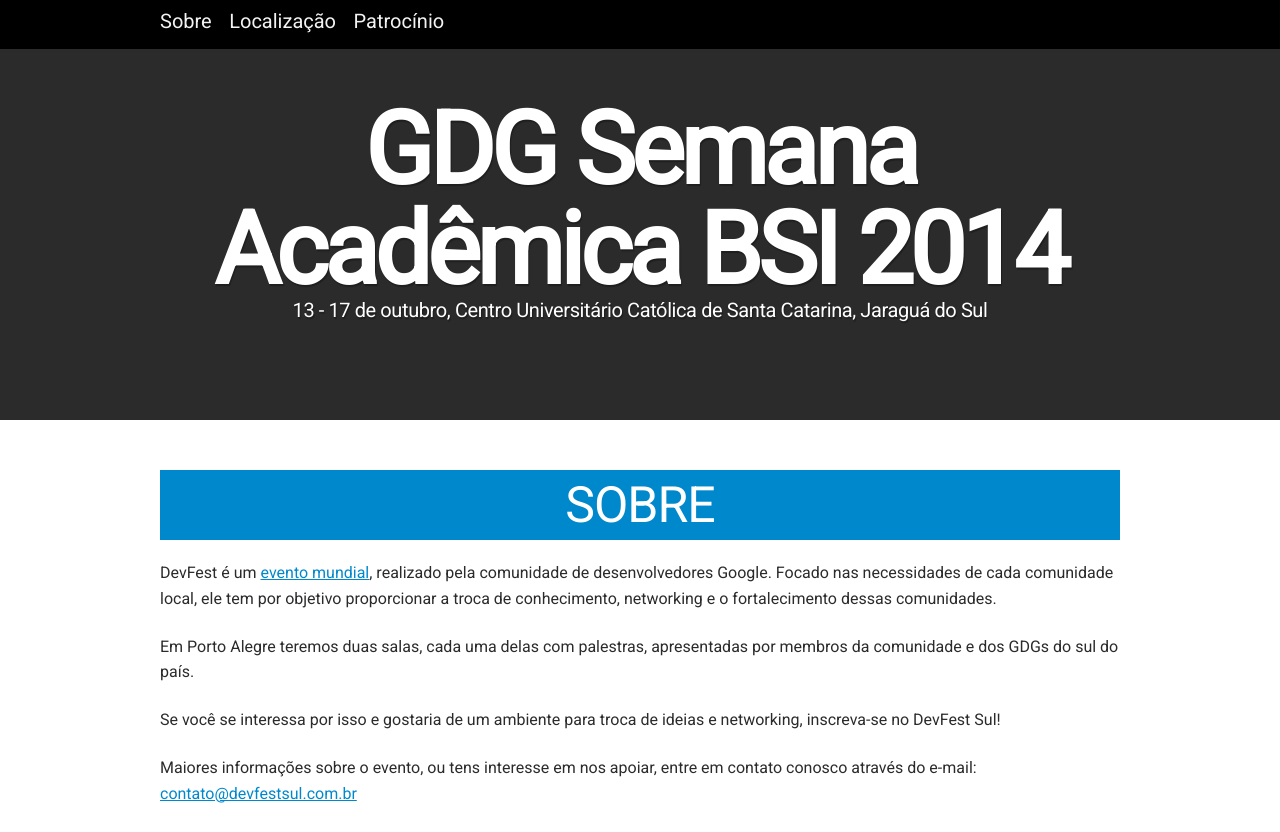
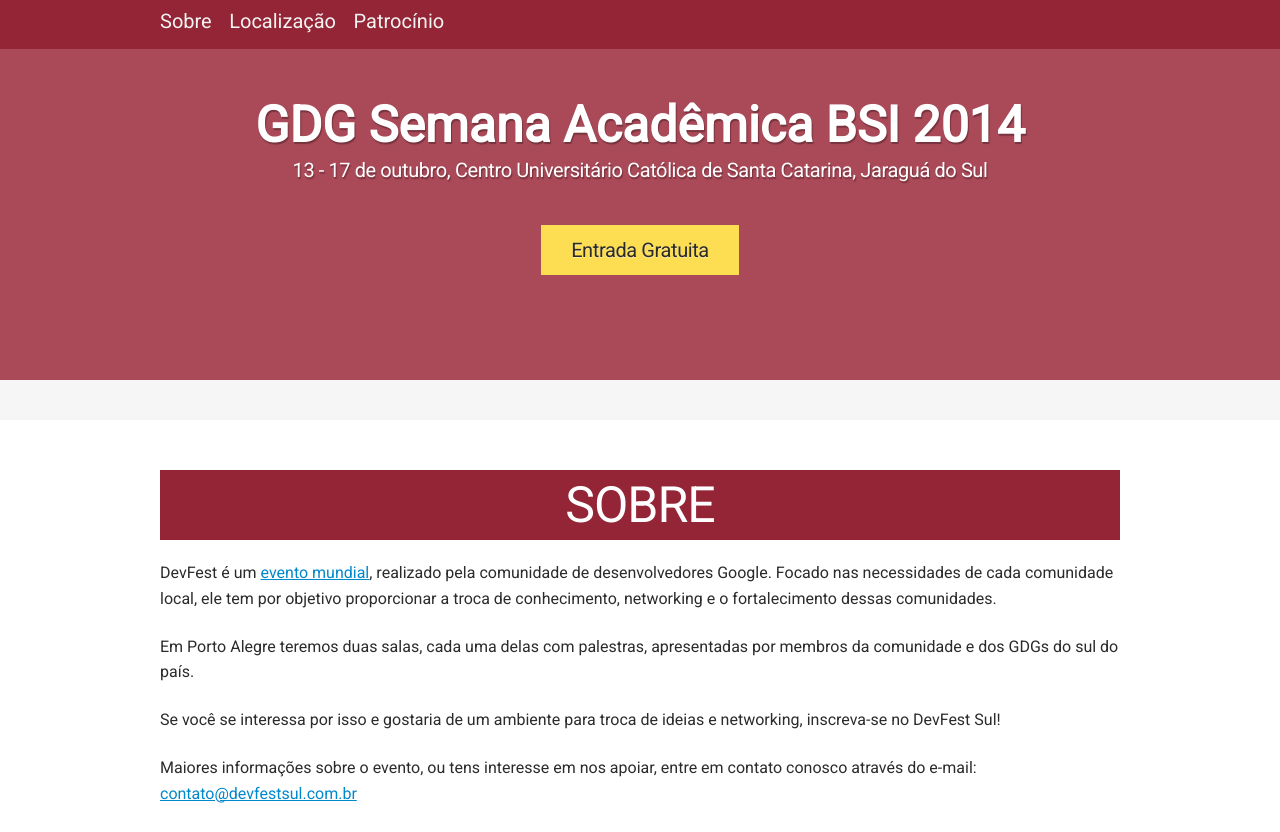
Before and after one commit to bsi-2012/semana-academica-2014, a plain HTML site: page out/index.html in a window 1280 px wide. Shown: the top 832 px of the page. Drawn offline with nearby package versions, Linux system fonts and the light colour scheme; some packages are replaced by stand-ins of ours.

Commit message:
Update layout

```diff
--- a/out/index.html
+++ b/out/index.html
@@ -62,6 +62,15 @@
     </h1>
     <h2 class="tagline">13 - 17 de outubro, Centro Universitário Católica de Santa Catarina, Jaraguá do Sul</h2>
 
+
+      <div class="call-action-area">
+
+
+
+          <a href="#" class="call-action-link" title="Entrada Gratuita">Entrada Gratuita</a>
+
+
+      </div>
 
   </div>
 </header>
--- a/out/themes/yellow-swan/css/base.less
+++ b/out/themes/yellow-swan/css/base.less
@@ -53,7 +53,7 @@
 .nav-link {font-size: 2em;}
 
 .section-title {
-  background: #08c;
+  background: #942536;
   color: #fff;
   text-align: center;
   padding: 10px 0;
@@ -68,14 +68,13 @@
   text-align:center;
 }
 .logo-name {
-  margin-bottom: 0;
-  font-size: 10em;
-  letter-spacing: -.04em;
+  margin-bottom: 10px;
+  font-size: 5em;
+  // letter-spacing: -.04em;
 }
 .tagline {
   margin-bottom:50px;
-  font-size: 2em;
-  letter-spacing: -.02em;
+  font-size: 20px;
 }
 .call-action-area .price {
   font-size:4em;
--- a/out/themes/yellow-swan/css/main.css
+++ b/out/themes/yellow-swan/css/main.css
@@ -332,7 +332,7 @@
   font-size: 2em;
 }
 .section-title {
-  background: #08c;
+  background: #942536;
   color: #fff;
   text-align: center;
   padding: 10px 0;
@@ -346,14 +346,12 @@
   text-align: center;
 }
 .logo-name {
-  margin-bottom: 0;
-  font-size: 10em;
-  letter-spacing: -0.04em;
+  margin-bottom: 10px;
+  font-size: 5em;
 }
 .tagline {
   margin-bottom: 50px;
-  font-size: 2em;
-  letter-spacing: -0.02em;
+  font-size: 20px;
 }
 .call-action-area .price {
   font-size: 4em;
@@ -751,7 +749,7 @@
    NAVIGATION
    ========================================================================== */
 nav {
-  background: #000;
+  background: #942536;
 }
 .nav-link {
   color: #f3f3f3;
@@ -766,11 +764,7 @@
    HEADER
    ========================================================================== */
 .header {
-  background-image: url('../img/cover.jpg');
-  background-color: #2b2b2b;
-  background-repeat: no-repeat;
-  background-position: center bottom;
-  background-size: 100% auto;
+  background-color: #aa4958;
   position: fixed;
   left: 0;
   right: 0;
@@ -810,11 +804,7 @@
    FOOTER
    ========================================================================== */
 .footer {
-  background-image: url('../img/cover.jpg');
-  background-color: #2b2b2b;
-  background-repeat: no-repeat;
-  background-position: left center;
-  background-size: 100% auto;
+  background-color: #942536;
   color: #fff;
   height: 100px;
 }
--- a/out/themes/yellow-swan/css/theme.less
+++ b/out/themes/yellow-swan/css/theme.less
@@ -18,7 +18,7 @@
    NAVIGATION
    ========================================================================== */
 nav {
-  background: #000;
+  background: #942536;
 }
 .nav-link {color:#f3f3f3;}
 .nav-link:active,
@@ -30,11 +30,7 @@
    HEADER
    ========================================================================== */
 .header {
-  background-image: url('../img/cover.jpg');
-  background-color: #2b2b2b;
-  background-repeat: no-repeat;
-  background-position: center bottom;
-  background-size: 100% auto;
+  background-color: #aa4958;
   position: fixed;
   left: 0;
   right: 0;
@@ -71,11 +67,7 @@
    FOOTER
    ========================================================================== */
 .footer {
-  background-image: url('../img/cover.jpg');
-  background-color: #2b2b2b;
-  background-repeat: no-repeat;
-  background-position: left center;
-  background-size: 100% auto;
+  background-color: #942536;
   color: #fff;
   height: 100px;
   p {
--- a/src/documents/themes/yellow-swan/css/base.less
+++ b/src/documents/themes/yellow-swan/css/base.less
@@ -53,7 +53,7 @@
 .nav-link {font-size: 2em;}
 
 .section-title {
-  background: #08c;
+  background: #942536;
   color: #fff;
   text-align: center;
   padding: 10px 0;
@@ -68,14 +68,13 @@
   text-align:center;
 }
 .logo-name {
-  margin-bottom: 0;
-  font-size: 10em;
-  letter-spacing: -.04em;
+  margin-bottom: 10px;
+  font-size: 5em;
+  // letter-spacing: -.04em;
 }
 .tagline {
   margin-bottom:50px;
-  font-size: 2em;
-  letter-spacing: -.02em;
+  font-size: 20px;
 }
 .call-action-area .price {
   font-size:4em;
--- a/src/documents/themes/yellow-swan/css/theme.less
+++ b/src/documents/themes/yellow-swan/css/theme.less
@@ -18,7 +18,7 @@
    NAVIGATION
    ========================================================================== */
 nav {
-  background: #000;
+  background: #942536;
 }
 .nav-link {color:#f3f3f3;}
 .nav-link:active,
@@ -30,11 +30,7 @@
    HEADER
    ========================================================================== */
 .header {
-  background-image: url('../img/cover.jpg');
-  background-color: #2b2b2b;
-  background-repeat: no-repeat;
-  background-position: center bottom;
-  background-size: 100% auto;
+  background-color: #aa4958;
   position: fixed;
   left: 0;
   right: 0;
@@ -71,11 +67,7 @@
    FOOTER
    ========================================================================== */
 .footer {
-  background-image: url('../img/cover.jpg');
-  background-color: #2b2b2b;
-  background-repeat: no-repeat;
-  background-position: left center;
-  background-size: 100% auto;
+  background-color: #942536;
   color: #fff;
   height: 100px;
   p {
```
